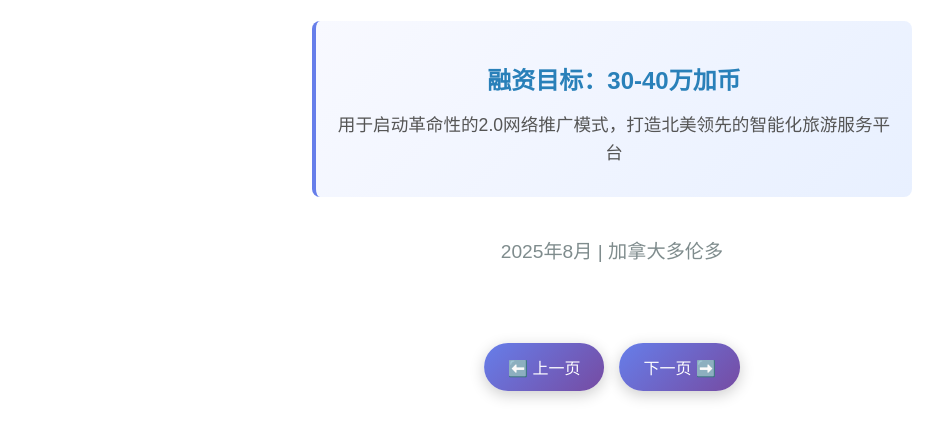
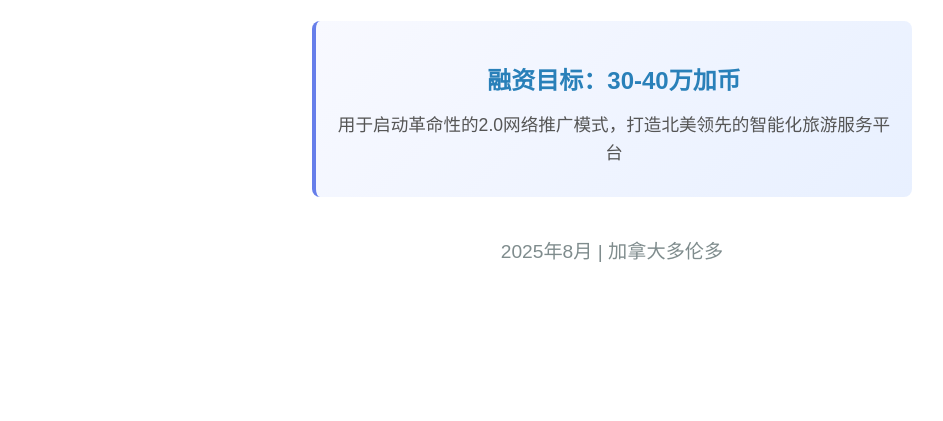
Before and after one commit to alexliu95/centuryCloudTrailBP, a plain HTML site: page index.html in a window 1280 px wide. Shown: the part 379-800 px from the top of the page, without its empty margins (28-971 px from the left). Drawn offline with Linux system fonts and the light colour scheme.

Commit message:
hide pager

```diff
--- a/index.html
+++ b/index.html
@@ -983,10 +983,10 @@
         </div>
     </div>
 
-    <div class="navigation">
+    <!-- <div class="navigation">
         <button class="nav-btn" onclick="previousSlide()">⬅️ 上一页</button>
         <button class="nav-btn" onclick="nextSlide()">下一页 ➡️</button>
-    </div>
+    </div> -->
 
     <script>
         let currentSlide = 0;
```
